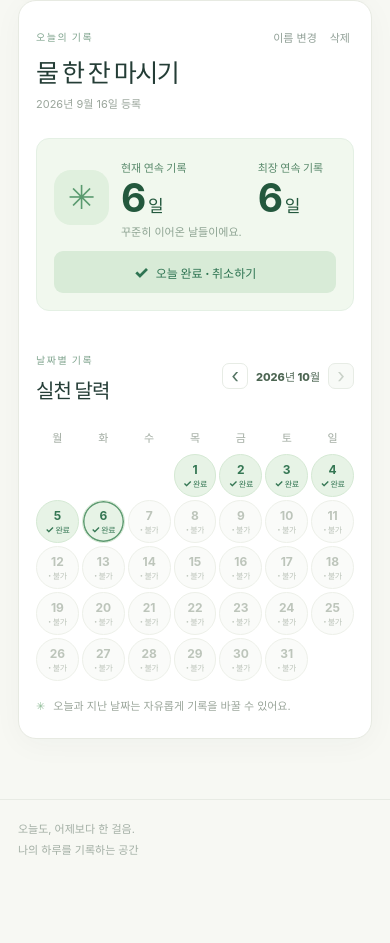
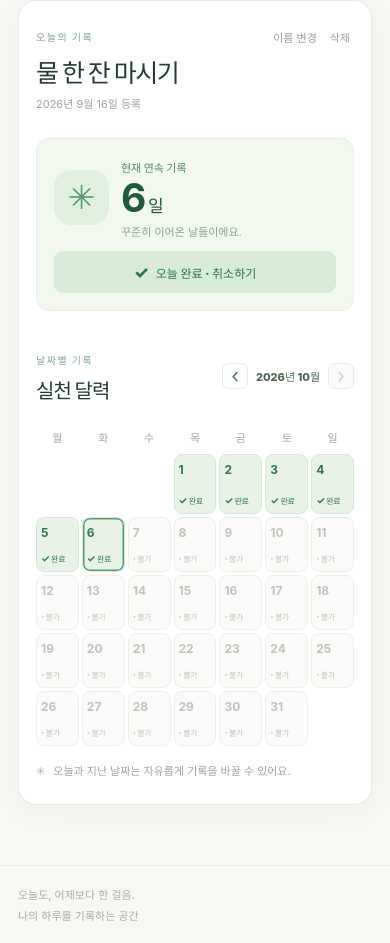
Before and after one commit to jonghoon24/oneuldo-codex, a React (Vite) app: page / in a window 390 px wide. Shown: the part 844-1787 px from the top of the page. Before the commit the page ends 1721 px from the top, so only its background shows below. Built offline with nearby package versions, Linux system fonts and the light colour scheme.

Commit message:
최장 연속 일수 표시와 달력 원형 디자인 제거

```diff
--- a/src/App.tsx
+++ b/src/App.tsx
@@ -1,5 +1,5 @@
 import { useEffect, useRef, useState, type FormEvent } from 'react';
-import { currentStreak, fullDateLabel, localDateKey, longestStreak, monthDays, monthLabel, shiftMonth } from './dates';
+import { currentStreak, fullDateLabel, localDateKey, monthDays, monthLabel, shiftMonth } from './dates';
 import { loadData, saveData, validateName, type Habit, type SavedData } from './storage';
 
 type InitialState = { data: SavedData; error: string | null };
@@ -159,7 +159,6 @@ function App() {
 
   const calendarDays = selected ? monthDays(visibleMonth) : [];
   const streak = selected ? currentStreak(selected.completedDates, today) : 0;
-  const bestStreak = selected ? longestStreak(selected.completedDates) : 0;
   const todayCompleted = selected?.completedDates.includes(today) ?? false;
   const previousMonth = shiftMonth(visibleMonth, -1);
   const nextMonth = shiftMonth(visibleMonth, 1);
@@ -293,16 +292,10 @@ function App() {
 
                 <div className="progress-block">
                   <div className="streak-visual" aria-hidden="true">✳</div>
-                  <div className="streak-stats">
-                    <div className="streak-copy">
-                      <span>현재 연속 기록</span>
-                      <strong>{streak}<small>일</small></strong>
-                      <p>{streak === 0 ? '오늘부터 한 걸음씩 시작해요.' : '꾸준히 이어온 날들이에요.'}</p>
-                    </div>
-                    <div className="streak-copy">
-                      <span>최장 연속 기록</span>
-                      <strong>{bestStreak}<small>일</small></strong>
-                    </div>
+                  <div className="streak-copy">
+                    <span>현재 연속 기록</span>
+                    <strong>{streak}<small>일</small></strong>
+                    <p>{streak === 0 ? '오늘부터 한 걸음씩 시작해요.' : '꾸준히 이어온 날들이에요.'}</p>
                   </div>
                   <button
                     type="button"
--- a/src/dates.ts
+++ b/src/dates.ts
@@ -53,19 +53,6 @@ export function currentStreak(completedDates: readonly DateKey[], today: DateKey
   return count;
 }
 
-export function longestStreak(completedDates: readonly DateKey[]): number {
-  const dates = [...new Set(completedDates)].sort();
-  let longest = 0;
-  let count = 0;
-
-  for (let index = 0; index < dates.length; index += 1) {
-    count = index > 0 && shiftDate(dates[index - 1], 1) === dates[index] ? count + 1 : 1;
-    longest = Math.max(longest, count);
-  }
-
-  return longest;
-}
-
 export function fullDateLabel(key: DateKey): string {
   const date = parseDateKey(key)!;
   return `${date.getFullYear()}년 ${date.getMonth() + 1}월 ${date.getDate()}일`;
--- a/src/styles.css
+++ b/src/styles.css
@@ -85,7 +85,6 @@ button:focus-visible, input:focus-visible { outline: 3px solid #8ab5a7; outline-
 .small-plain { background: #edf1eb; color: #637268; }
 .progress-block { position: relative; min-height: 150px; display: flex; align-items: center; gap: 20px; margin-top: 27px; padding: 23px 24px; border: 1px solid #e4f0e4; border-radius: 13px; background: #f1f8ee; }
 .streak-visual { flex: none; display: grid; place-items: center; width: 72px; height: 72px; border-radius: 22px; background: #e0f0de; color: #5a9a6f; font-size: 43px; }
-.streak-stats { display: flex; align-items: flex-start; gap: 24px; min-width: 0; }
 .streak-copy { min-width: 0; }
 .streak-copy > span { color: #5b8b6d; font-size: 11px; font-weight: 800; }
 .streak-copy strong { display: block; margin-top: 1px; color: #23583d; font-size: 39px; line-height: 1.1; letter-spacing: -.06em; }
@@ -106,7 +105,8 @@ button:focus-visible, input:focus-visible { outline: 3px solid #8ab5a7; outline-
 .month-navigation button:disabled { color: #c9d1c8; background: #f8faf7; }
 .calendar-grid { display: grid; grid-template-columns: repeat(7, minmax(0, 1fr)); gap: 5px; }
 .weekday { display: grid; place-items: center; height: 28px; color: #a1aba1; font-size: 11px; font-weight: 700; }
-.calendar-day { position: relative; width: min(100%, 64px); aspect-ratio: 1; justify-self: center; display: flex; flex-direction: column; align-items: center; justify-content: center; gap: 2px; padding: 0; border: 1px solid #edf0e9; border-radius: 50%; background: #fff; color: #5e7062; text-align: center; }
+.calendar-blank { min-height: 60px; }
+.calendar-day { position: relative; min-width: 0; min-height: 60px; display: flex; flex-direction: column; align-items: flex-start; justify-content: space-between; padding: 9px 8px 7px; border: 1px solid #edf0e9; border-radius: 8px; background: #fff; color: #5e7062; text-align: left; }
 .calendar-day:hover:not(:disabled) { border-color: #7bae88; background: #f8fcf7; }
 .calendar-day.completed { border-color: #d5e9d4; background: #e7f3e6; color: #347653; }
 .calendar-day.today { box-shadow: inset 0 0 0 1.5px #5d9a71; }
@@ -135,11 +135,6 @@ button:focus-visible, input:focus-visible { outline: 3px solid #8ab5a7; outline-
 .dialog-actions button { flex: 1; min-height: 42px; border: 1px solid #dce5dc; border-radius: 8px; background: #fff; color: #617266; font-size: 13px; font-weight: 700; }
 .dialog-actions .delete-confirm { border-color: #a95346; background: #a95346; color: #fff; }
 
-@media (max-width: 1100px) {
-  .progress-block { flex-wrap: wrap; }
-  .today-button { width: 100%; margin-left: 0; }
-}
-
 @media (max-width: 850px) {
   .main-content { width: min(680px, calc(100% - 36px)); padding: 38px 0 60px; }
   .site-header { height: 70px; padding: 0 18px; }
@@ -162,13 +157,12 @@ button:focus-visible, input:focus-visible { outline: 3px solid #8ab5a7; outline-
   .detail-actions { margin-top: -5px; }
   .progress-block { flex-wrap: wrap; gap: 12px; padding: 17px; }
   .streak-visual { width: 55px; height: 55px; border-radius: 17px; font-size: 33px; }
-  .streak-stats { flex: 1; gap: 16px; }
   .today-button { width: 100%; margin-left: 0; }
   .calendar-header { align-items: center; }
   .month-navigation { gap: 4px; }
   .month-navigation span { min-width: 72px; font-size: 11px; }
   .calendar-grid { gap: 3px; }
-  .calendar-day { gap: 0; }
+  .calendar-day { min-height: 55px; padding: 7px 4px; }
   .day-state { font-size: 8px; letter-spacing: -.04em; }
   .day-state span { font-size: 10px; }
   .site-footer { flex-direction: column; gap: 5px; }
```
Also changed, not shown: 1 other file (tests, documents, lock files or other folders).
